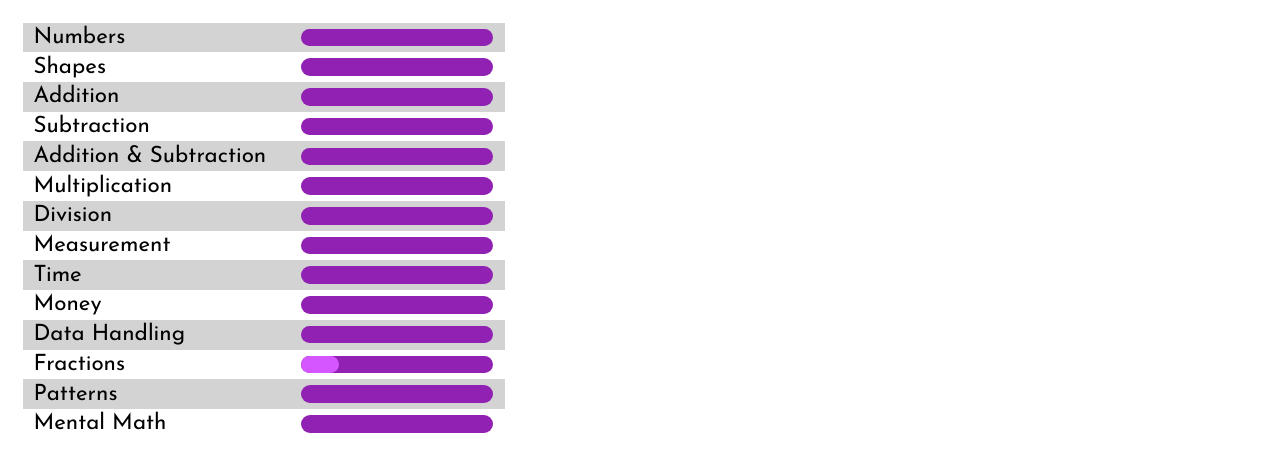
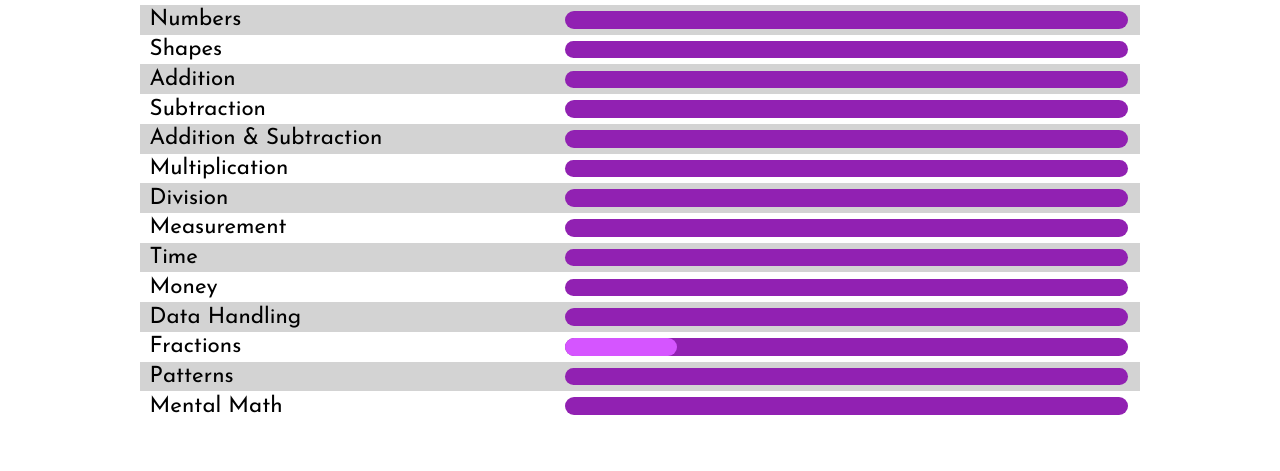
Before and after one commit to newjam/css-fun, a plain HTML site: page performance.html in a window 1280 px wide. Shown: the part 67-538 px from the top of the page. Drawn offline with nearby package versions, Linux system fonts and the light colour scheme.

Commit message:
Tweaked table layout

```diff
--- a/sass/_flat-circles_performance.scss
+++ b/sass/_flat-circles_performance.scss
@@ -3,9 +3,9 @@
 .category-performance-list {
 	display: table;
 	position: relative;
+	table-layout: auto;
 	margin: auto;
-	margin-top: 4em;
-	margin-left: 0.4em;
+	width: 80%;
 	border-collapse: collapse;
 	font-family: $font-body;
 	font-size: 1.4em;
@@ -26,12 +26,14 @@
 
 .category-performance-list__item__name {
 	display: table-cell;
+	width: 40%;
 	vertical-align: middle;
 	padding: 0.15em 0.45em;
 }
 
 .category-performance-list__item__progress {
 	display: table-cell;
+	width: auto;
 	padding-left: 1.1em;
 	padding-right: 0.55em;
 	vertical-align: middle;
@@ -39,7 +41,8 @@
 
 .progress-bar {
 	display: block;
-	height: 1.1rem; width: 12rem;
+	height: 1.1rem; width: auto;
+	min-width: 10rem;
 	margin: 0 auto;
 	border-radius: 10em/10em;
 	background-color: $color-base-dark;
```
Also changed, not shown: flat-circles.css.
